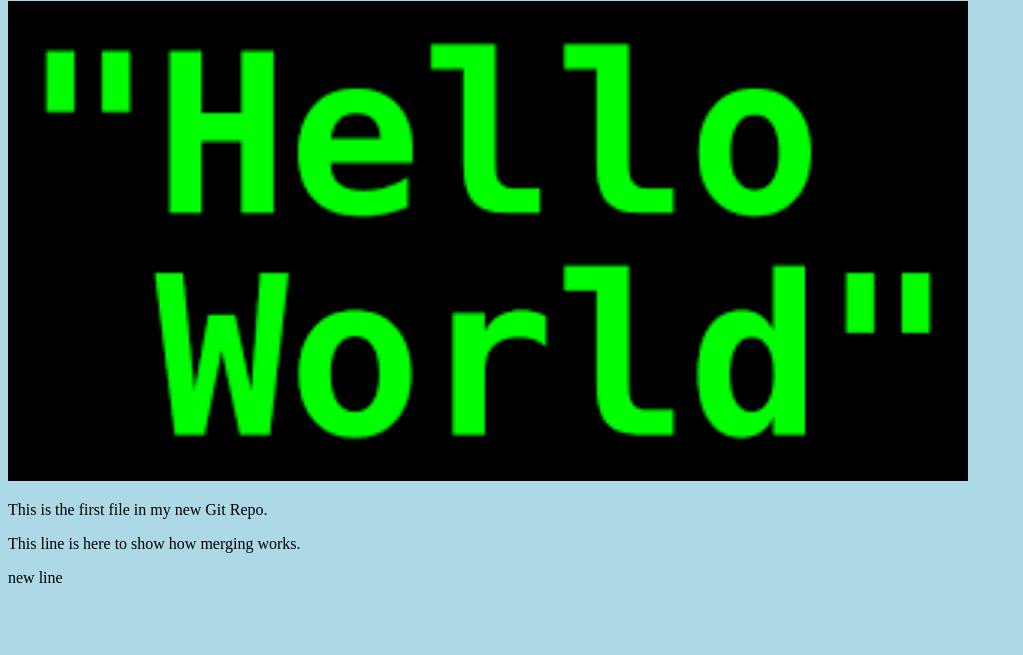
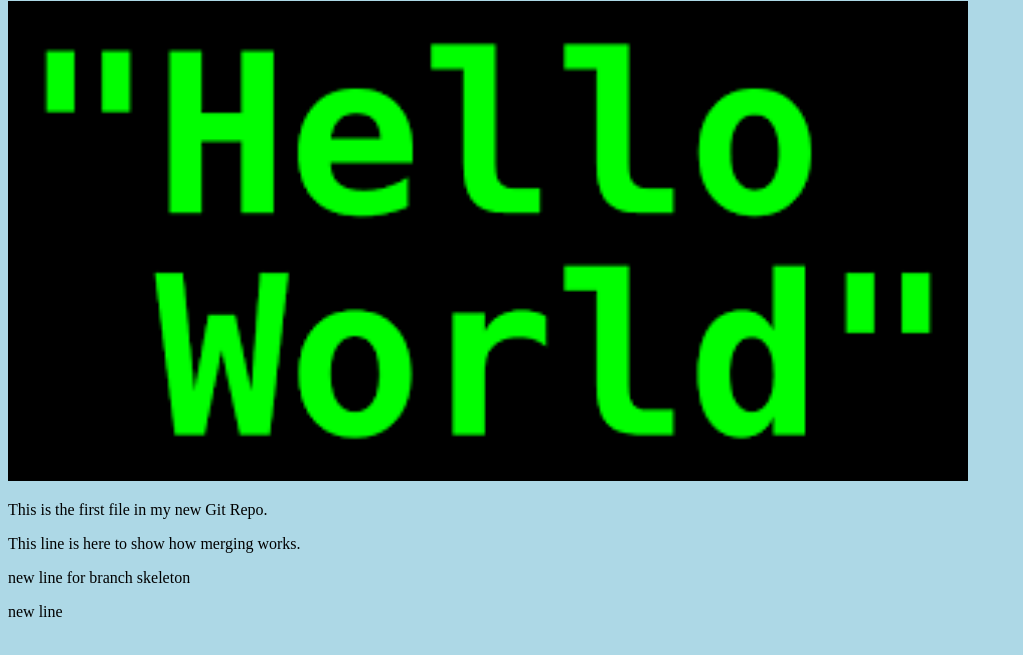
Before and after one commit to Akin321/hello-world, a plain HTML site: page index.html in a window 1280 px wide. Shown: the part 79-734 px from the top of the page, without its empty margins (0-1023 px from the left). Drawn offline with Linux system fonts and the light colour scheme.

Commit message:
Update index.html

```diff
--- a/index.html
+++ b/index.html
@@ -11,6 +11,7 @@
 
 <p>This is the first file in my new Git Repo.</p>
 <p>This line is here to show how merging works.</p>
+  <p>new line for branch skeleton</p>
 <p> new line</p>
 </body>
 </html>
```
